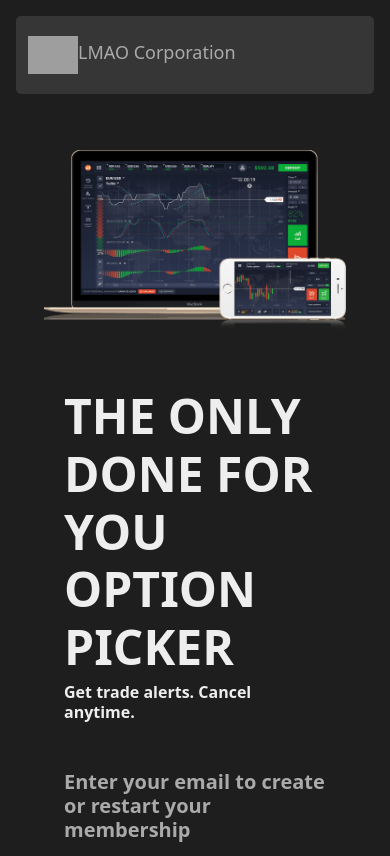
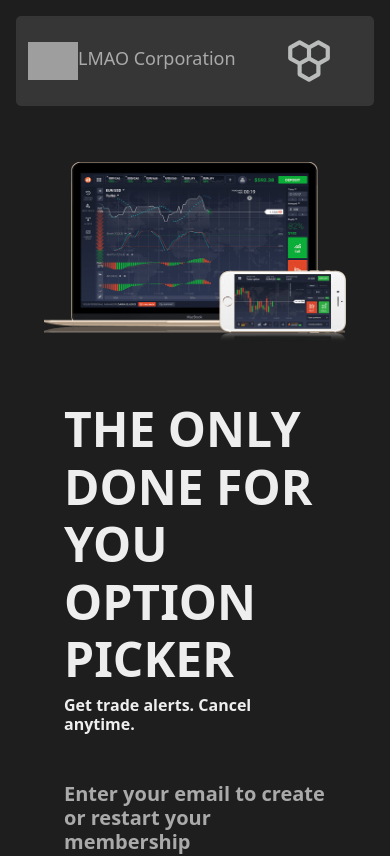
Before and after one commit to Underscore2/Progetto-React, a React (Create React App) app in the folder progetto/: page / in a window 390 px wide. Shown: the top 856 px of the page. Built offline with nearby package versions, Linux system fonts and the light colour scheme; grey boxes are pictures that could not be loaded.

Commit message:
hotfix navbar

```diff
--- a/progetto/src/Components/Header/Navbar.js
+++ b/progetto/src/Components/Header/Navbar.js
@@ -2,18 +2,18 @@ import {Row, Col, Button} from "react-bootstrap";
 import React from "react";
 import {Link, Outlet} from "react-router-dom";
 import logo from "../../images/egg-fill.svg";
-
+import hamburger from "../../images/cell.svg"
 export default function Navbar(){
     return (
       <div className="container-xxl p-3">
         <Row className="m-0 py-3 white-modules justify-content-center align-items-center px-2 m-0 w-100">
-          <Col className="p-1 align-items-center justify-content-around flex-sm-row" xs={9} sm={9} md={7}>
+          <Col className="p-1 align-items-center justify-content-around flex-sm-row" xs={8} sm={9} md={7}>
             <img src={logo} className="uovo" style={{ width: "50px", height: "auto" }} alt="logo" />
             <Link className="text-decoration-none font-secondary " to={"/"}>
               LMAO Corporation
             </Link>
           </Col>
-          <Col xs={3} sm={3} md={5} className="d-md-flex p-1 justify-content-end align-items-center p-0 m-0">
+          <Col xs={4} sm={3} md={5} className="d-md-flex p-1 justify-content-end align-items-center p-0 m-0">
             <ul className="gx-5 list-unstyled d-md-flex d-none justify-content-sm-end p-0 m-0 gap:5">
               <li>
                       <Link className="text-decoration-none px-2 font-secondary" to={"/"}>Home</Link>
@@ -25,7 +25,9 @@ export default function Navbar(){
                     <Link className="text-decoration-none px-2 font-secondary" to={"signup"}>Sign Up</Link>
               </li>
             </ul>
-
+            <a className='d-flex justify-content-center d-md-none' href="!#">
+            <img src={hamburger} width='50px' height='auto' className=''></img>
+            </a>
           </Col>
         </Row>
           <Outlet/>
```
